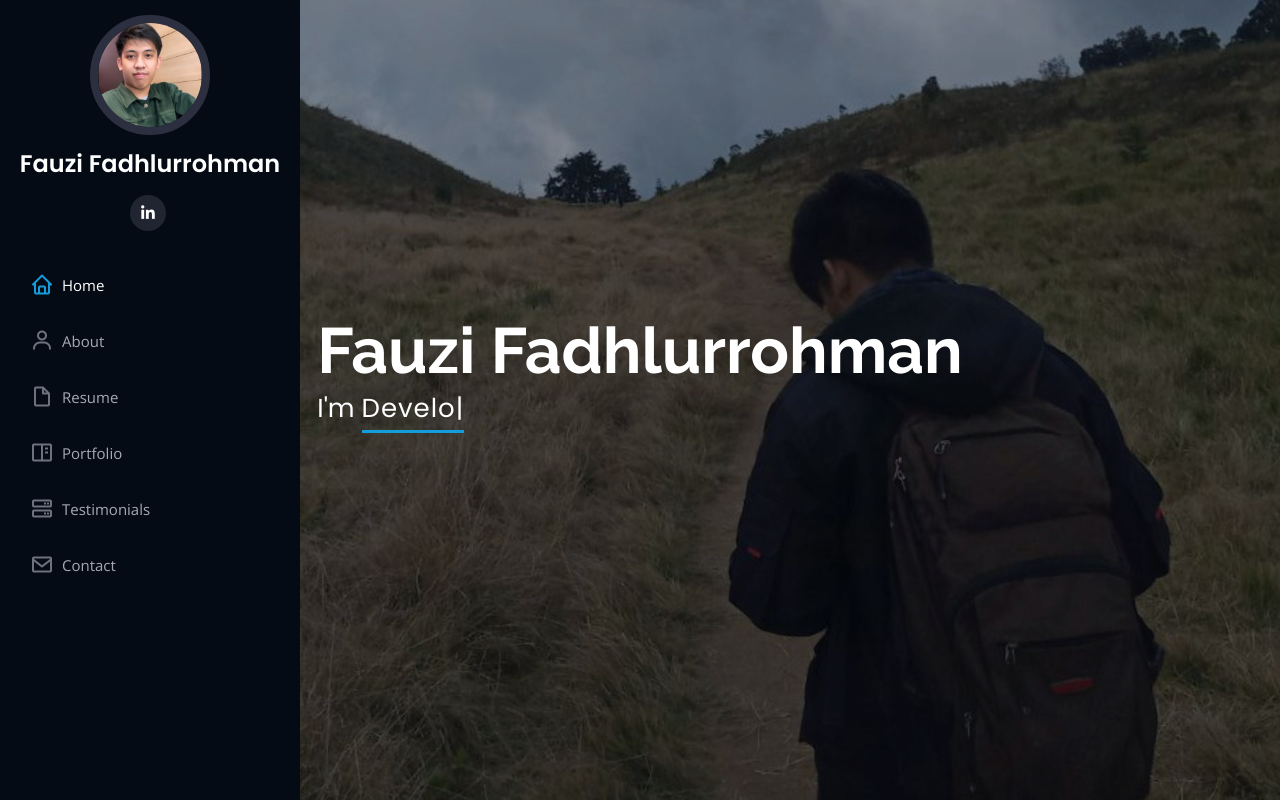
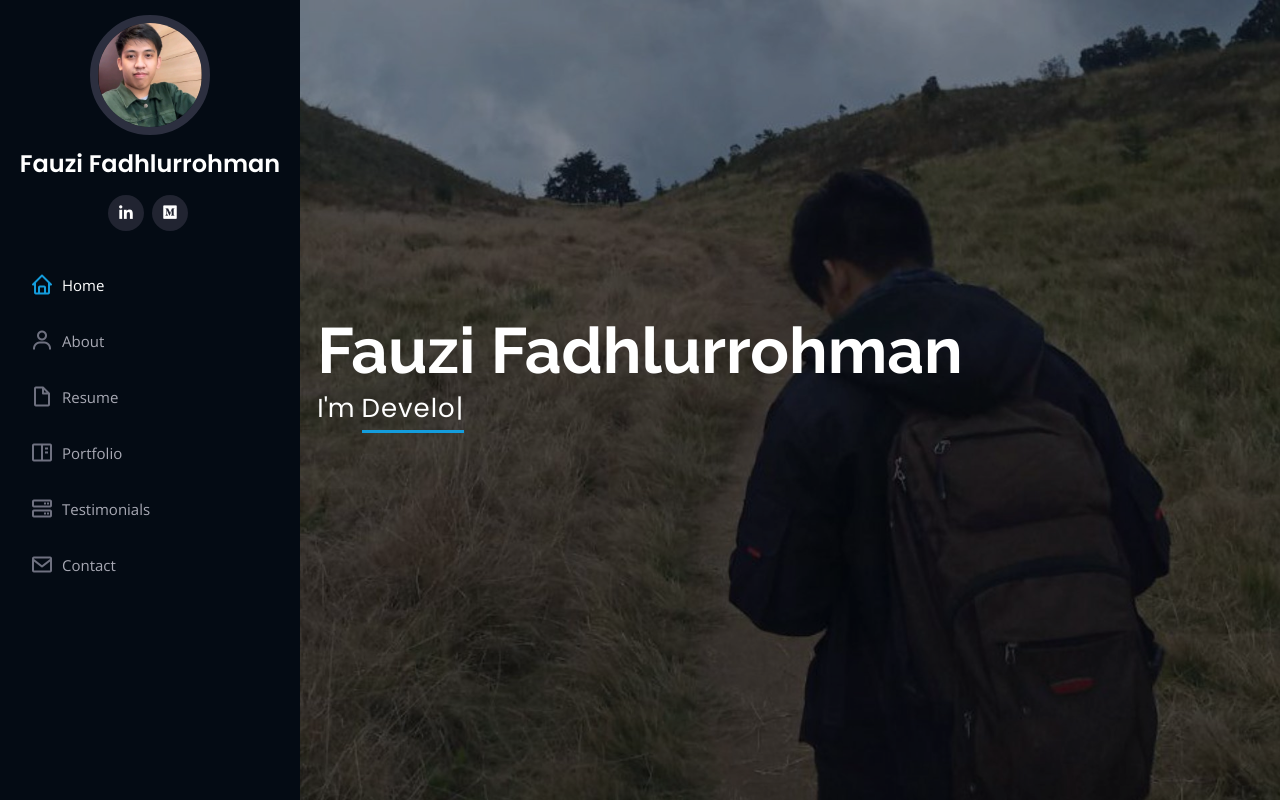
Before and after one commit to zikazama/zikazama.github.io, a plain HTML site: page index.html in a window 1280 px wide. Shown: the top 802 px of the page. Drawn offline with nearby package versions, Linux system fonts and the light colour scheme.

Commit message:
feat: medium

```diff
--- a/index.html
+++ b/index.html
@@ -56,6 +56,8 @@
           <a href="#" class="google-plus"><i class="bx bxl-skype"></i></a> -->
           <a href="https://www.linkedin.com/in/fauzi-fadhlurrohman/" target="_blank" class="linkedin"><i
               class="bx bxl-linkedin"></i></a>
+          <a href="https://zikazama.medium.com/" target="_blank" class="medium"><i
+              class="bx bxl-medium-square"></i></a>
         </div>
       </div>
 
```
